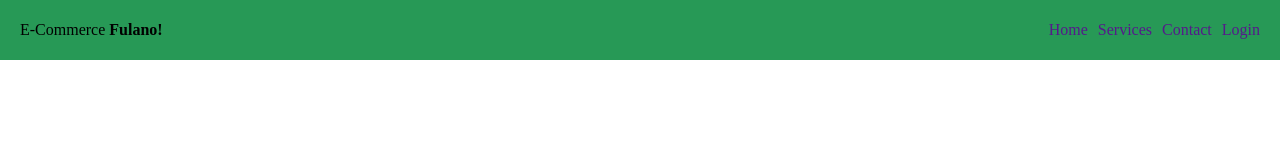
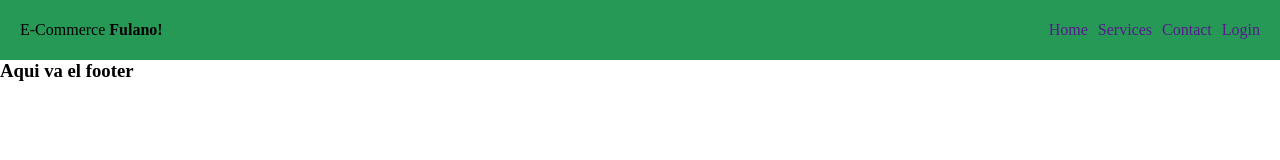
Before and after one commit to DeyberLuna/CursoGit, a plain HTML site: page index.html in a window 1280 px wide. Drawn offline with Linux system fonts and the light colour scheme.

Commit message:
Update index.html
footer descp

```diff
--- a/index.html
+++ b/index.html
@@ -38,7 +38,7 @@
          </main>
 
          <footer class="footer__main">
-
+             <h3>Aqui va el footer</h3>
          </footer>
      </div>
 
```
